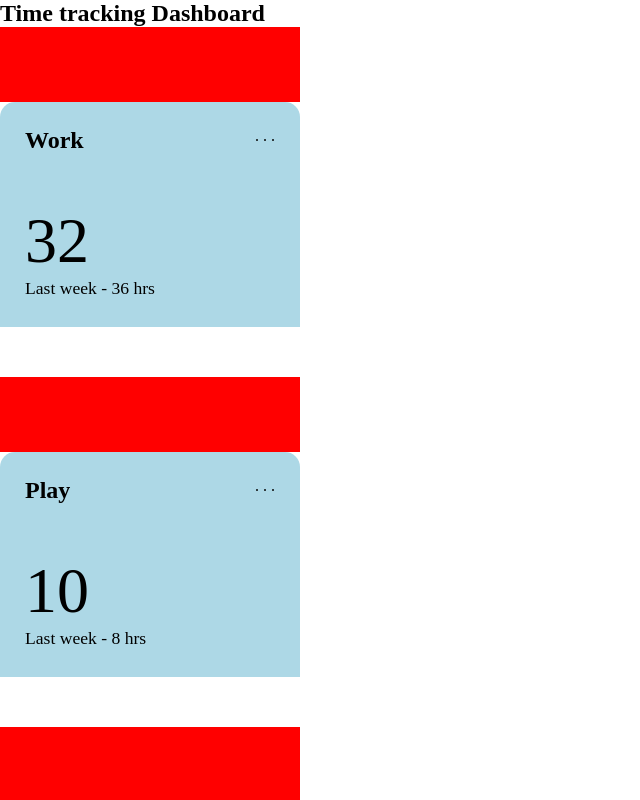
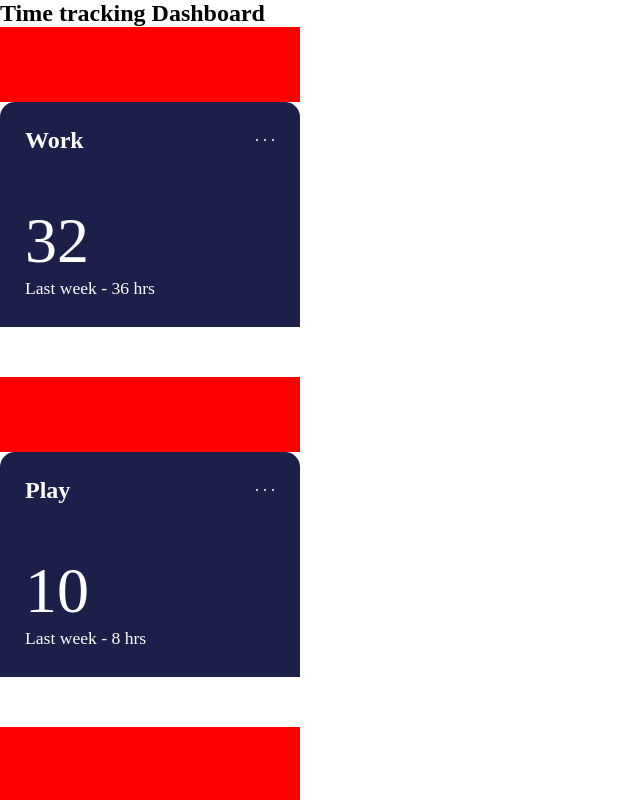
Before and after one commit to NielsLouwes/time-tracking-dash, a Next.js app: page / in a window 1280 px wide. Shown: the whole page, without its empty margins (0-640 px from the left). Built offline with nearby package versions, Linux system fonts and the light colour scheme.

Commit message:
fixed styling smallcard

```diff
--- a/src/components/SmallCard.tsx
+++ b/src/components/SmallCard.tsx
@@ -1,6 +1,5 @@
 import React from "react";
 import styled from "styled-components";
-import data from "../data.json"
 
 const Card = styled.div`
   height: 350px;
@@ -14,18 +13,27 @@ const CardTop = styled.div`
 
 const CardBottom = styled.div`
   height: 225px;
-  background: lightblue;
+  background: hsl(235, 46%, 20%);
   border-top-left-radius: 15px;
   border-top-right-radius: 15px;
   padding: 25px 25px;
+
+  &:hover {
+    background-color: hsl(235, 45%, 61%);
+    cursor: pointer;
+
+  }
 `;
 
 const Category = styled.p`
   font-weight: 700;
   font-size: 1.5rem;
+  color: white;
 `;
 
-const Menu = styled.div``;
+const Menu = styled.div`
+  color: white;
+`;
 
 const CategoryContainer = styled.div`
   display: flex;
@@ -41,9 +49,11 @@ const HoursContainer = styled.div`
 
 const HoursText = styled.p`
   font-size: 4rem;
+  color: white;
 `
 const UpdateText = styled.p`
   font-size: 1.1rem;
+  color: white;
 `
 
 type SmallCardProps = {
@@ -54,8 +64,6 @@ type SmallCardProps = {
 
 
 export default function SmallCard({title, current , previous}: SmallCardProps) {
-
-  console.log(data, "data inside card")
   return (
     <>
       <Card>
```
